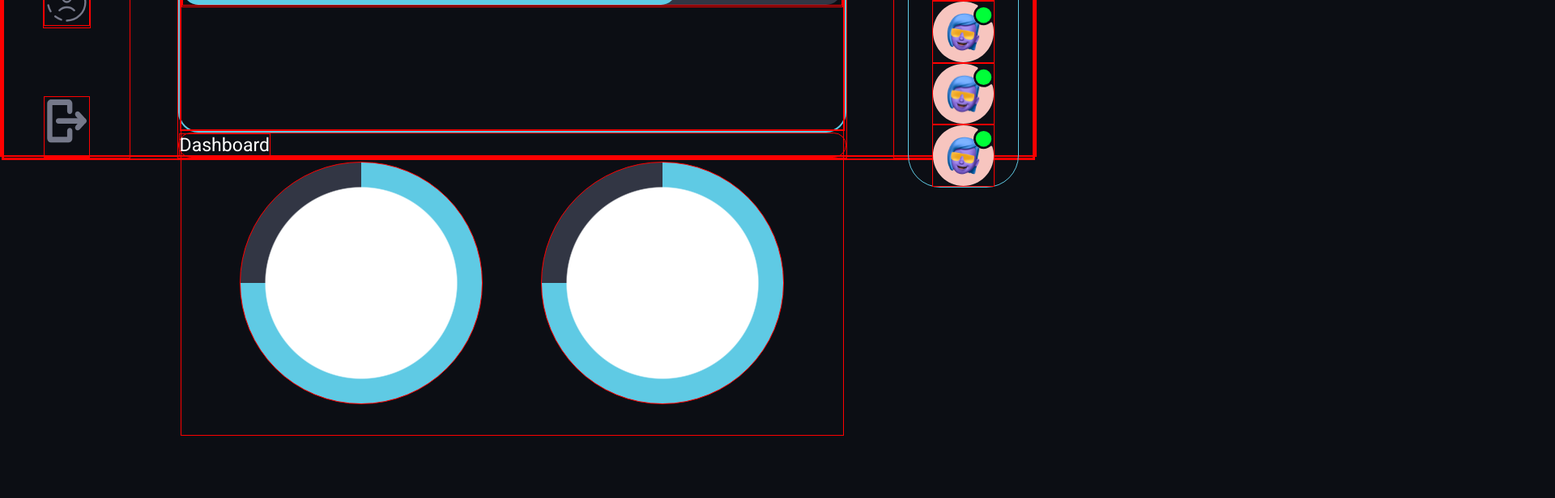
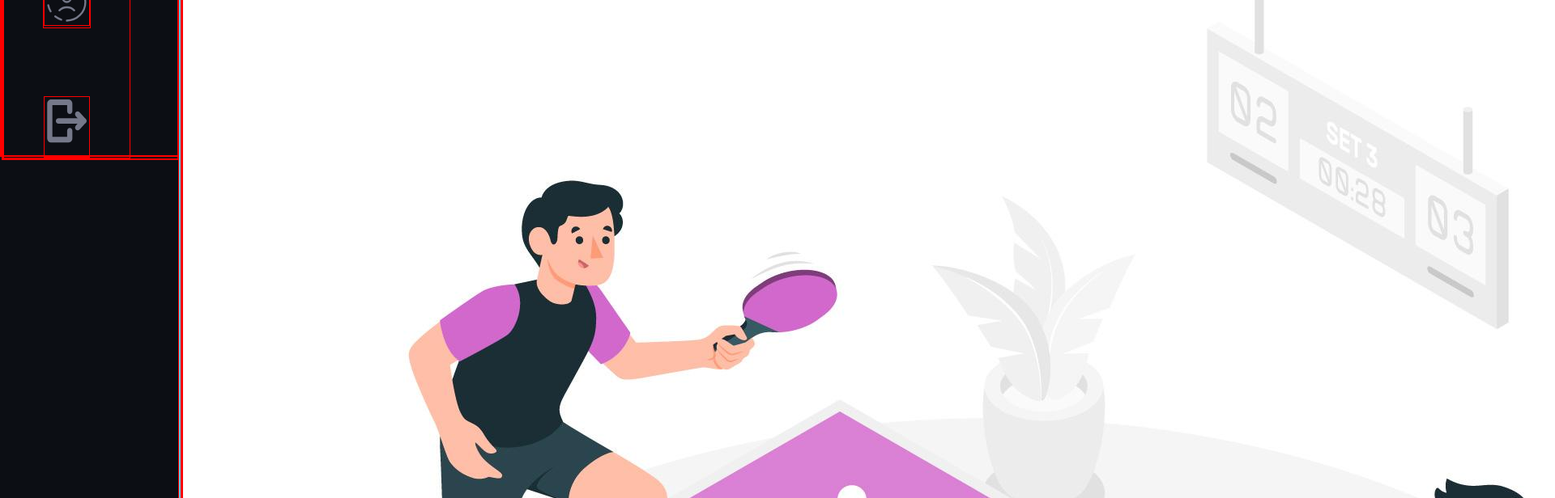
Before and after one commit to AMGHAR-ELMAHDI/ft_transcendence, a React (Vite) app in the folder React/: page / in a window 1280 px wide. Shown: the part 608-1224 px from the top of the page at 81% size, 1920 px wide, since content can reach past the window. Before the commit the page ends 1147 px from the top, so only its background shows below. Built offline with nearby package versions, Linux system fonts and the light colour scheme.

Commit message:
almost done with profile part of the dashboard

```diff
--- a/React/src/App.css
+++ b/React/src/App.css
@@ -41,9 +41,15 @@ body{
     flex: 1;
 }
 
-#Dashboard{
-	border-radius: 25px;
-	/* background-color: lightblue; */
+#DashboardProfileContainer{
 	display: flex;
-	flex: 2;
+	flex-direction: column;
+	gap: 1.5rem;
+	flex: 1;
 }
+
+#ProfileHistory{
+	background-color: #5FCAE4;
+	display: flex;
+	flex: 1;
+}
--- a/React/src/App.tsx
+++ b/React/src/App.tsx
@@ -11,6 +11,7 @@ import "./css/SideBar.css";
 import "./css/FriendBar.css";
 import "./css/TopBar.css";
 import "./css/Profile.css";
+import "./css/Dashboard.css";
 
 function App() {
   return (
@@ -18,8 +19,10 @@ function App() {
 		<div id="SideBar"><SideBar /></div>
 		<div className="main">
 			<div id="TopBar"><TopBar /></div>
-			<div id="Profile"><Profile /></div>
-			<div id="Dashboard"><Dashboard /></div>
+			<div id="DashboardProfileContainer">
+				<div id="Profile"><Profile /></div>
+				<div id="Dashboard"><Dashboard /></div>
+			</div>
 		</div>
 		<div id="FriendBar"><FriendBar /></div>
 	</div>
--- a/React/src/components/Dashboard.tsx
+++ b/React/src/components/Dashboard.tsx
@@ -1,8 +1,22 @@
 import React from 'react'
+import Profile from './Profile'
+import ProfileHistory from './ProfileHistory'
 
 function Dashboard() {
   return (
-    <div>Dashboard</div>
+	<>
+		<div className="DashboardGameModes">
+			<div id="Dashboard-Main-GameModeContainer">
+				<img src="/DashboardGameModes/table1.jpg" alt="MainGameMode" />
+			</div>
+			<div id="Dashboard-Secondary-GameModeContainer">
+				<img className='extraModes' src="/DashboardGameModes/table1.jpg" alt="ExtraGameMode1" />
+				<img className='extraModes' src="/DashboardGameModes/table1.jpg" alt="ExtraGameMode2" />
+				<img className='extraModes' src="/DashboardGameModes/table1.jpg" alt="ExtraGameMode3" />
+			</div>
+		</div>
+		<div id="ProfileHistory"><ProfileHistory /></div>
+	</>
   )
 }
 
--- /dev/null
+++ b/React/src/components/ProfileHistory.tsx
@@ -0,0 +1,9 @@
+import React from 'react'
+
+function ProfileHistory() {
+  return (
+		<img src="/DashboardGameModes/table1.jpg" alt="MainGameMode" />
+  )
+}
+
+export default ProfileHistory
--- /dev/null
+++ b/React/src/css/Dashboard.css
@@ -0,0 +1,22 @@
+:root{
+    --bg-color : #0C0E14;
+	--grey-bg-color: #323644;
+    --font-color: white;
+    --blue-glow: #5FCAE4;
+}
+
+#Dashboard{
+	border: 2px solid var(--blue-glow);
+	border-radius: 25px;
+	display: flex;
+	flex: 2;
+}
+
+.DashboardGameModes{
+	display: flex;
+	flex: 1;
+}
+
+.extraModes{
+	width: 400px;
+}
```
Also changed, not shown: React/public/DashboardGameModes/table1.jpg (added).
